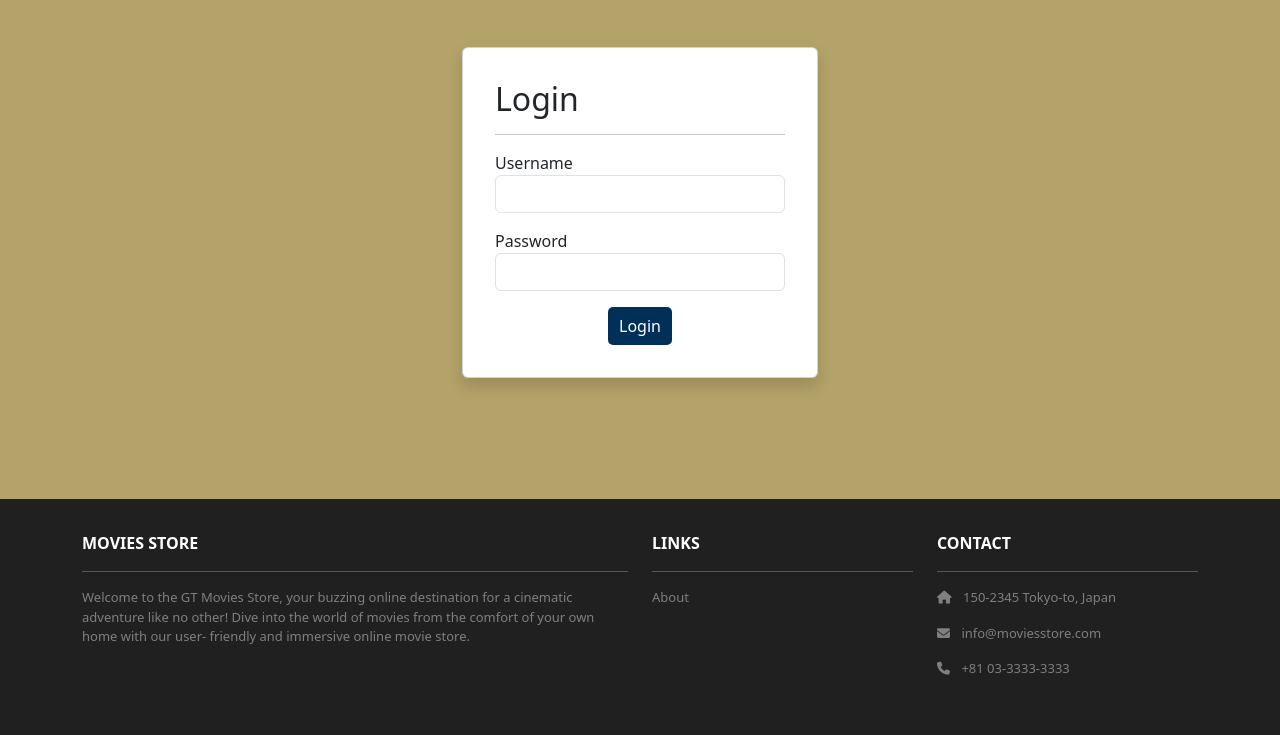
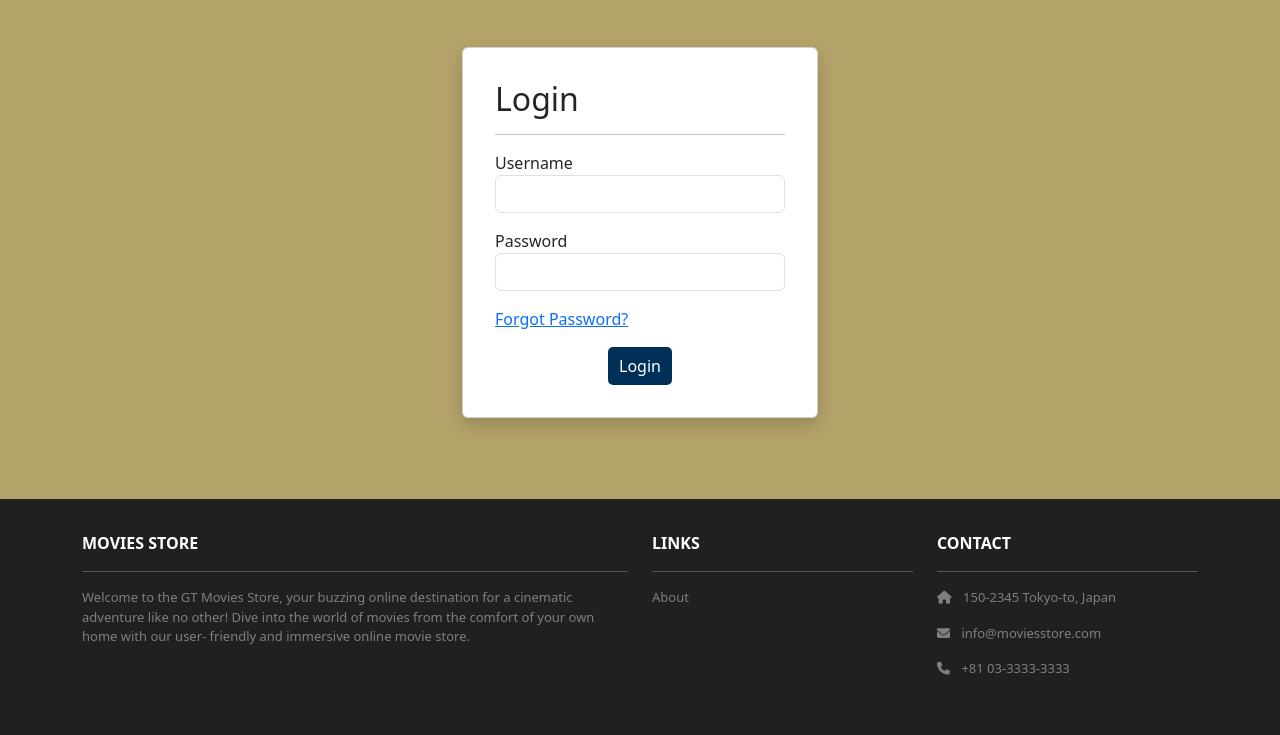
Before and after one commit to dman4703/cs2340-gt-movies, a Django app: page /accounts/login/ in a window 1280 px wide. Shown: the part 93-828 px from the top of the page. Run offline with Django 5.2, Linux system fonts and the light colour scheme; some libraries are stand-ins or nearby versions; some web fonts are replaced.

Commit message:
added pasword reset link to login form

```diff
--- a/accounts/templates/accounts/login.html
+++ b/accounts/templates/accounts/login.html
@@ -36,6 +36,11 @@
                 autocomplete="current-password"
                 class="form-control">
               </p>
+              <p>
+                <a href="{% url 'password_reset' %}">Forgot Password?</a>
+              </p>
+
+
               <div class="text-center">
                 <button type="submit"
                 class="btn-custom">Login
```
Also changed, not shown: db.sqlite3.
